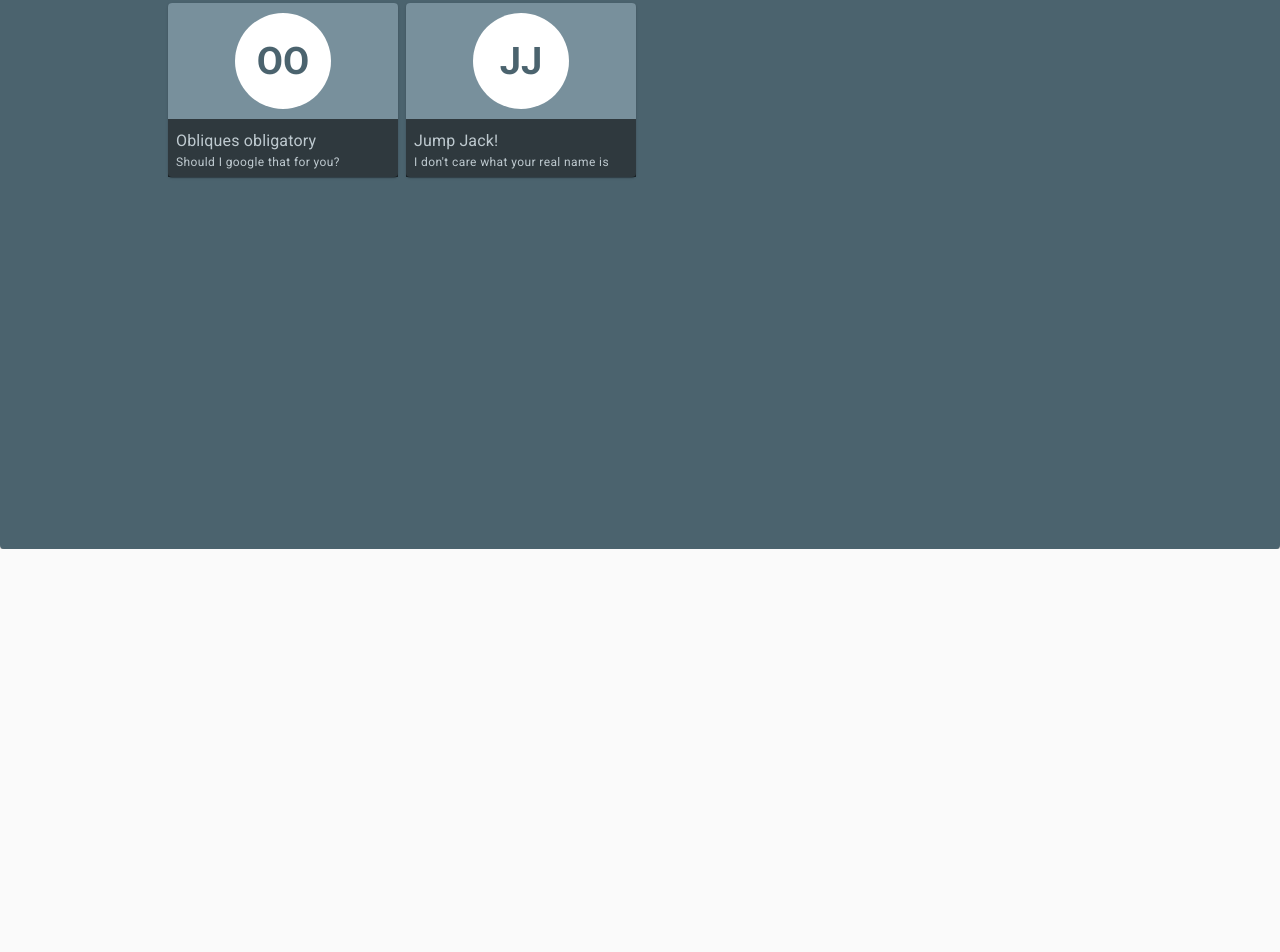
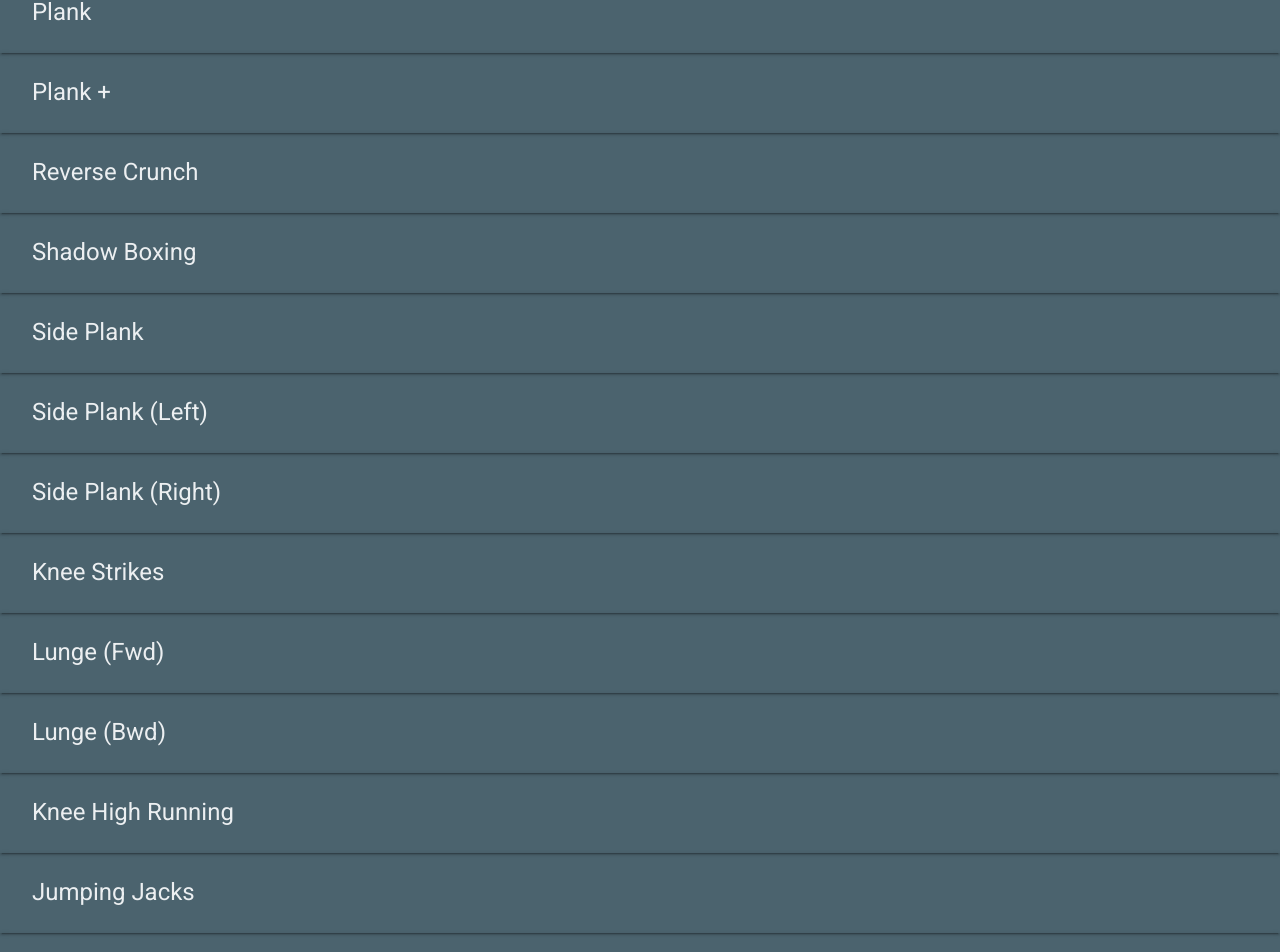
Before and after one commit to m00k/fitlery-web, a React (Create React App) app: page / in a window 1280 px wide. Shown: the part 251-1203 px from the top of the page. Before the commit the page ends 800 px from the top, so only its background shows below. Built offline with nearby package versions, Linux system fonts and the light colour scheme.

Commit message:
feat(exercises): stub components

```diff
--- a/src/App.tsx
+++ b/src/App.tsx
@@ -1,9 +1,10 @@
 import { Paper } from '@material-ui/core';
 import { makeStyles } from '@material-ui/core/styles';
 import React from 'react';
+import exercises from './exercise/data';
+import ExerciseList from './exercise/ExercixeList';
 import NavBar from './NavBar';
 import theme from './theme/theme';
-import WorkoutList from './workout/WorkoutList';
 
 const useStyles = makeStyles(() => ({
   paper: {
@@ -18,7 +19,8 @@ function App() {
   return (
     <Paper className={classes.paper}>
       <NavBar></NavBar>
-      <WorkoutList></WorkoutList>
+      {/* <WorkoutList></WorkoutList> */}
+      <ExerciseList {...{ exercises }}></ExerciseList>
     </Paper>
   );
 }
--- /dev/null
+++ b/src/exercise/Exercise.tsx
@@ -0,0 +1,25 @@
+import Box from '@material-ui/core/Box';
+import React from 'react';
+import Typography from '@material-ui/core/Typography';
+import { ExerciseData } from './data';
+
+export default function Exercise(props: ExerciseData) {
+  const { name } = props;
+
+  return (
+    <Box
+      alignItems="center"
+      boxShadow={2}
+      color="primary.contrastText"
+      display="flex"
+      height={80}
+      pl={4}
+      width={1}
+
+    >
+      <Typography variant="h5">
+        {name}
+      </Typography>
+    </Box>
+  );
+}
--- /dev/null
+++ b/src/exercise/ExercixeList.tsx
@@ -0,0 +1,14 @@
+import React from 'react';
+import { ExerciseData } from './data';
+import Exercise from './Exercise';
+
+export default function ExerciseList(props: {exercises: ExerciseData[]}) {
+  const { exercises } = props;
+  return (
+    <React.Fragment>
+    {exercises.map(exercise =>
+      <Exercise key={exercise.name} {...exercise}></Exercise>
+    )}
+    </React.Fragment>
+  );
+}
--- /dev/null
+++ b/src/exercise/data.ts
@@ -0,0 +1,57 @@
+export interface ExerciseData {
+  name: string;
+  // TODO: duration, category
+}
+
+const exercises: ExerciseData[] = [
+  {
+    name: 'Wall Sit',
+  },
+  {
+    name: 'Lunge',
+  },
+  {
+    name: 'Plank',
+  },
+  {
+    name: 'Plank +',
+  },
+  {
+    name: 'Reverse Crunch',
+  },
+  {
+    name: 'Shadow Boxing',
+  },
+  {
+    name: 'Side Plank',
+  },
+  {
+    name: 'Side Plank (Left)',
+  },
+  {
+    name: 'Side Plank (Right)',
+  },
+  {
+    name: 'Knee Strikes',
+  },
+  {
+    name: 'Lunge (Fwd)',
+  },
+  {
+    name: 'Lunge (Bwd)',
+  },
+  {
+    name: 'Knee High Running',
+  },
+  {
+    name: 'Jumping Jacks',
+  },
+  {
+    name: 'Push ups',
+  },
+  {
+    name: 'Squats',
+  },
+];
+
+export default exercises;
--- a/src/theme/theme.ts
+++ b/src/theme/theme.ts
@@ -16,7 +16,7 @@ let theme = createMuiTheme({
     caption: {
       lineHeight: 1.2,
     }
-  }
+  },
 });
 theme = responsiveFontSizes(theme);
 
--- a/src/workout/WorkoutList.tsx
+++ b/src/workout/WorkoutList.tsx
@@ -17,6 +17,9 @@ const useStyles = makeStyles((theme: Theme) =>
     card: {
       backgroundColor: theme.palette.secondary.main,
       [theme.breakpoints.up('xs')]: {
+        gridColumn: 'span 12',
+      },
+      [theme.breakpoints.up(theme.breakpoints.values.sm * 2 / 3)]: { // TODO: set in theme
         gridColumn: 'span 6',
       },
       [theme.breakpoints.up('md')]: {
@@ -47,7 +50,6 @@ const useStyles = makeStyles((theme: Theme) =>
       alignItems: 'center',
       justifyContent: 'center',
     },
-
   }),
 );
 
```
